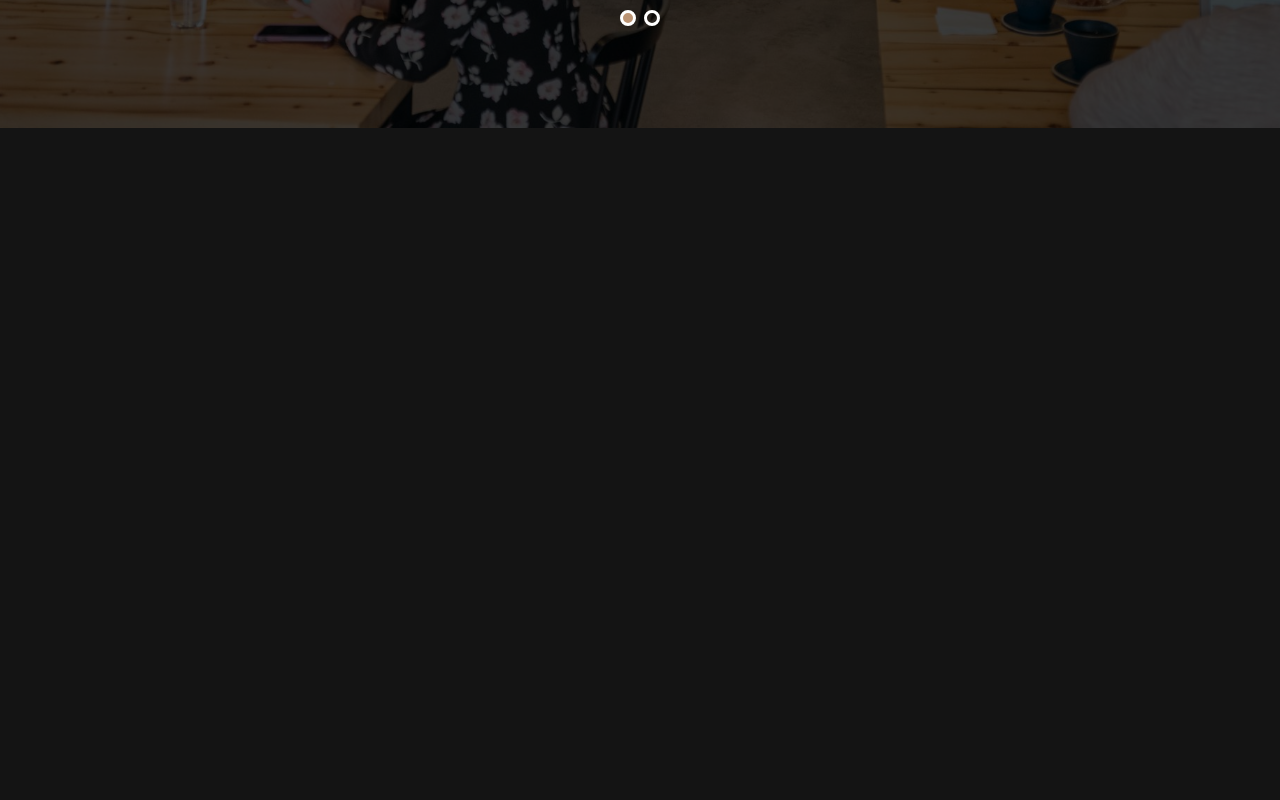
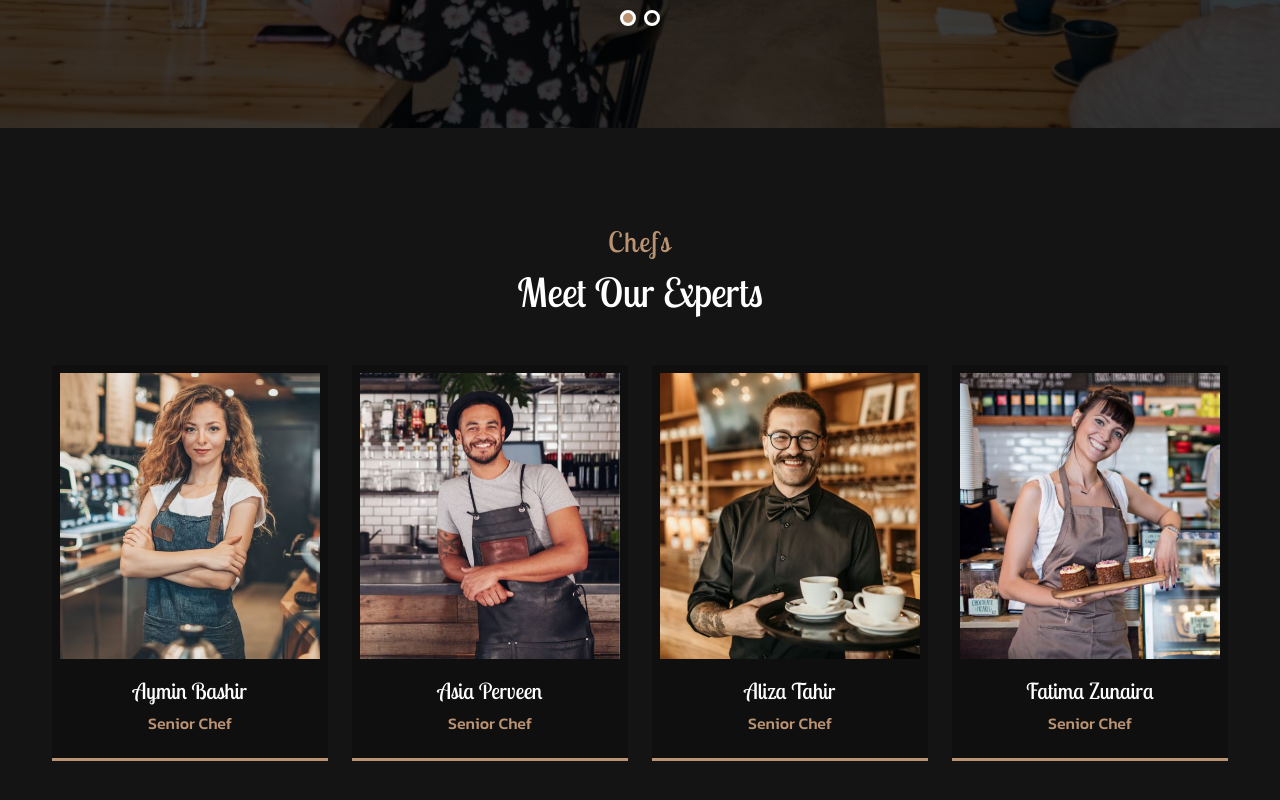
Before and after one commit to Aymin2001/Coffee-Website, a React (Create React App) app: page / in a window 1280 px wide. Shown: the part 6436-7236 px from the top of the page. Before the commit the page ends 6564 px from the top, so only its background shows below. Built offline with nearby package versions, Linux system fonts and the light colour scheme.

Commit message:
Added Team Section

```diff
--- a/src/App.js
+++ b/src/App.js
@@ -8,6 +8,7 @@ import Choose from './Components/Choose/Choose';
 import Stats from './Components/Stats/Stats';
 import Gallery from './Components/Gallery/Gallery';
 import Offer from './Components/Offer/Offer';
+import Team from './Components/Team/Team';
 function App() {
   return (
     <>
@@ -20,6 +21,7 @@ function App() {
   <Stats/>
   <Gallery/>
   <Offer/>
+  <Team/>
     </>
   );
 }
--- /dev/null
+++ b/src/Components/Team/Team.css
@@ -0,0 +1,62 @@
+.Team-header {
+  text-align: center;
+  margin-bottom: 3rem !important;
+}
+.Team-section {
+  padding-block: 6rem;
+}
+.Team-grid {
+  grid-template-columns: repeat(4, 1fr);
+}
+.Team-Item {
+  border-bottom: 3px solid var(--first-color);
+  background-color: var(--container-color);
+  padding: 0.5rem;
+  position: relative;
+  transition: 0.5s var(--transition);
+}
+.Team-data {
+  padding: 0.75rem;
+  text-align: center;
+}
+.Team-title {
+  font-size: var(--largest-font-size);
+  margin-bottom: 0.25rem;
+}
+.Team-job {
+  color: var(--first-color);
+  font-weight: var(--weight-500);
+}
+.Social-links {
+  position: absolute;
+  top: 1rem;
+  right: 0;
+  display: flex;
+  flex-direction: column;
+  row-gap: 0.5rem;
+  transition: 0.5s var(--transition);
+  opacity: 0;
+}
+.Team-social-links {
+  background-color: var(--bg-color);
+  color: var(--title-color);
+  width: 40px;
+  height: 40px;
+  border-radius: 50%;
+  display: grid;
+  place-items: center;
+  transition: 0.3s var(--transition);
+}
+/*===============
+     * Hover Effect
+    ===============*/
+.Team-Item:hover {
+  transform: translateY(-0.5rem);
+}
+.Team-Item:hover .Social-links {
+  right: 1rem;
+  opacity: 1;
+}
+.Team-social-links:hover {
+  background-color: var(--first-color);
+}
--- /dev/null
+++ b/src/Components/Team/Team.js
@@ -0,0 +1,112 @@
+import React from "react";
+import "./Team.css";
+import chef1 from "../../assets/images/team-1.jpg";
+import chef2 from "../../assets/images/team-2.jpg";
+import chef3 from "../../assets/images/team-3.jpg";
+import chef4 from "../../assets/images/team-4.jpg";
+import {
+  FaFacebookF,
+  FaTwitter,
+  FaYoutube,
+  FaLinkedinIn,
+} from "react-icons/fa";
+function Team() {
+  return (
+    <section className="Team-section" id="Team">
+      <h2 className="section-title Team-header" data-title="Chefs">
+        Meet Our Experts
+      </h2>
+      <div className="Team-grid container grid">
+        <div className="Team-Item">
+          <img src={chef1} alt="" className="Team-img" />
+          <div className="Team-data">
+            <h3 className="Team-title">Aymin Bashir</h3>
+            <p className="Team-job">Senior Chef</p>
+          </div>
+          <div className="Social-links">
+            <a href="/" className="Team-social-links">
+              <FaFacebookF />
+            </a>
+            <a href="/" className="Team-social-links">
+              <FaTwitter />
+            </a>
+            <a href="/" className="Team-social-links">
+              <FaLinkedinIn />
+            </a>
+            <a href="/" className="Team-social-links">
+              <FaYoutube />
+            </a>
+          </div>
+        </div>
+
+        <div className="Team-Item">
+          <img src={chef2} alt="" className="Team-img" />
+          <div className="Team-data">
+            <h3 className="Team-title">Asia Perveen</h3>
+            <p className="Team-job">Senior Chef</p>
+          </div>
+          <div className="Social-links">
+            <a href="/" className="Team-social-links">
+              <FaFacebookF />
+            </a>
+            <a href="/" className="Team-social-links">
+              <FaTwitter />
+            </a>
+            <a href="/" className="Team-social-links">
+              <FaLinkedinIn />
+            </a>
+            <a href="/" className="Team-social-links">
+              <FaYoutube />
+            </a>
+          </div>
+        </div>
+
+        <div className="Team-Item">
+          <img src={chef3} alt="" className="Team-img" />
+          <div className="Team-data">
+            <h3 className="Team-title">Aliza Tahir</h3>
+            <p className="Team-job">Senior Chef</p>
+          </div>
+          <div className="Social-links">
+            <a href="/" className="Team-social-links">
+              <FaFacebookF />
+            </a>
+            <a href="/" className="Team-social-links">
+              <FaTwitter />
+            </a>
+            <a href="/" className="Team-social-links">
+              <FaLinkedinIn />
+            </a>
+            <a href="/" className="Team-social-links">
+              <FaYoutube />
+            </a>
+          </div>
+        </div>
+
+        <div className="Team-Item">
+          <img src={chef4} alt="" className="Team-img" />
+          <div className="Team-data">
+            <h3 className="Team-title">Fatima Zunaira</h3>
+            <p className="Team-job">Senior Chef</p>
+          </div>
+          <div className="Social-links">
+            <a href="/" className="Team-social-links">
+              <FaFacebookF />
+            </a>
+            <a href="/" className="Team-social-links">
+              <FaTwitter />
+            </a>
+            <a href="/" className="Team-social-links">
+              <FaLinkedinIn />
+            </a>
+            <a href="/" className="Team-social-links">
+              <FaYoutube />
+            </a>
+          </div>
+        </div>
+      </div>
+    </section>
+  );
+}
+
+export default Team;
```
